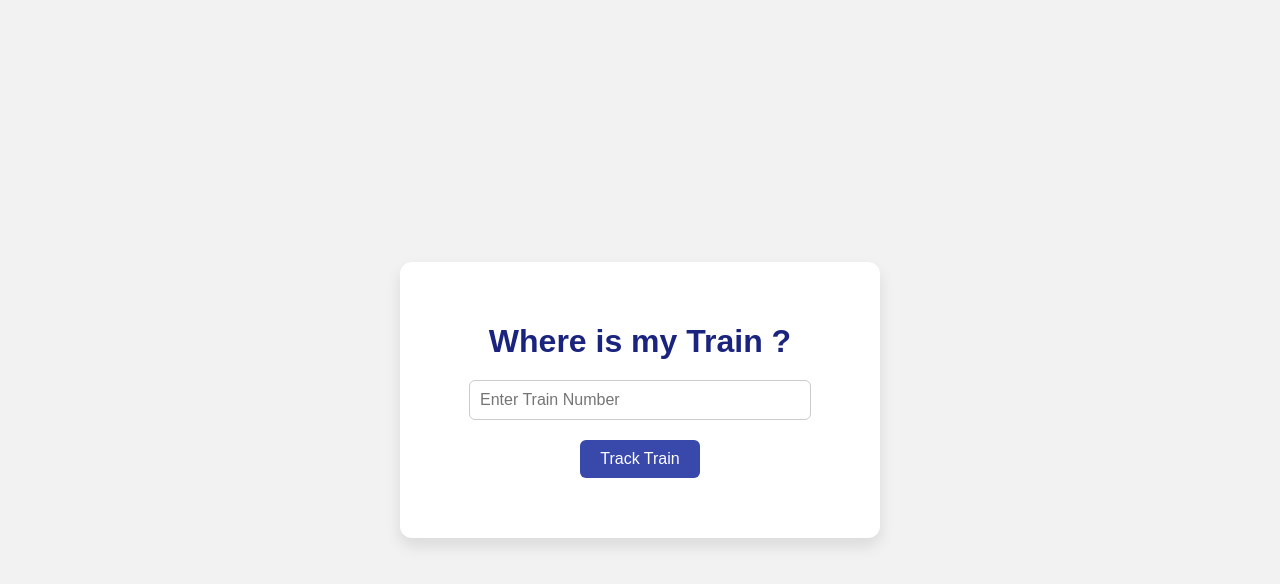
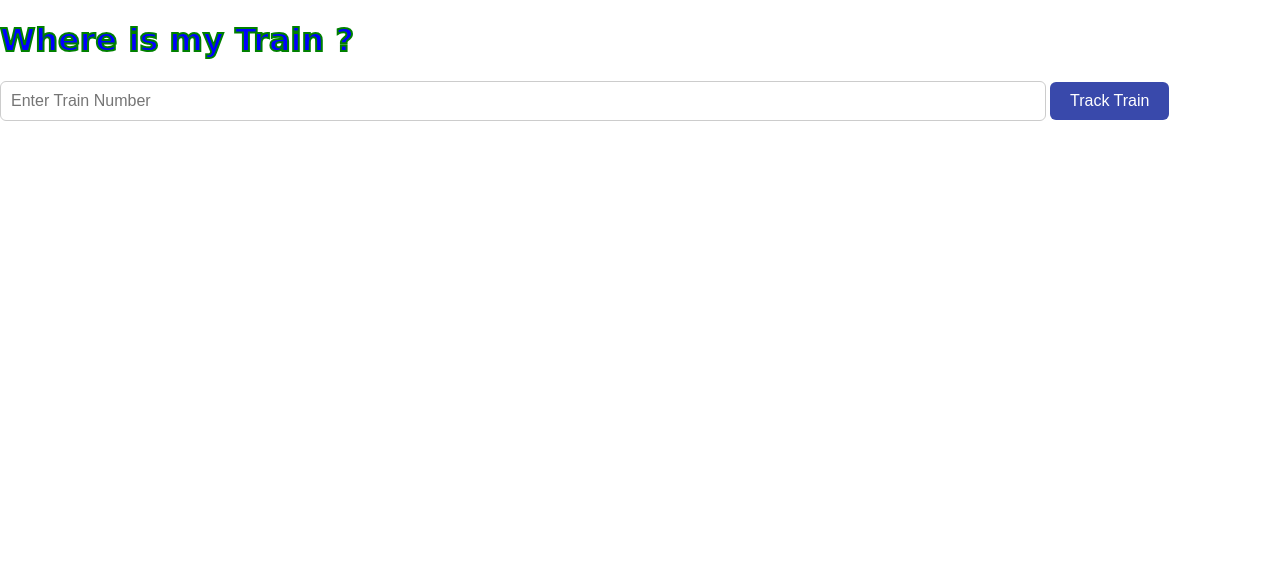
Before and after one commit to arkapratimc/train_support, a website: page public/index.html in a window 1280 px wide. Drawn offline with Linux system fonts and the light colour scheme.

Commit message:
minimal ui done, next challenge

```diff
--- a/index.js
+++ b/index.js
@@ -63,8 +63,8 @@ const server = http.createServer((req, res) => {
         serveFile('public/index.html', 'text/html', res);
     } else if (req.url === '/style.css') {
         serveFile('public/style.css', 'text/css', res);
-    } else if (req.url === '/script.js') {
-        serveFile('public/script.js', 'text/javascript', res);
+    } else if (req.url === '/code.js') {
+        serveFile('public/code.js', 'text/javascript', res);
     } else {
         res.writeHead(404, { 'Content-Type': 'text/plain' });
         res.end('404 Not Found');
--- a/public/index.html
+++ b/public/index.html
@@ -9,7 +9,7 @@
 </head>
 <body>
     <div class="container">
-    <h1>Where is my Train ?</h1>
+    <h1 class="heading">Where is my Train ?</h1>
     <form id="train-form">
       <input type="text" id="train-number" placeholder="Enter Train Number" required />
       <button type="submit">Track Train</button>
--- a/public/style.css
+++ b/public/style.css
@@ -1,14 +1,14 @@
 body {
   margin: 0;
-  font-family: Arial, sans-serif;
+  /* font-family: Arial, sans-serif;
   background: #f2f2f2;
   display: flex;
   justify-content: center;
   align-items: center;
-  height: 100vh;
+  height: 100vh; */
 }
 
-.container {
+/* .container {
   text-align: center;
   background: white;
   padding: 40px;
@@ -16,11 +16,13 @@ body {
   box-shadow: 0 8px 16px rgba(0, 0, 0, 0.1);
   width: 90%;
   max-width: 400px;
-}
+} */
 
-h1 {
-  margin-bottom: 20px;
-  color: #1a237e;
+.heading {
+  font-family: cursive;
+  color: blue;
+  -webkit-text-stroke: 2px green; /* for WebKit browsers */
+  text-stroke: 2px green; /* for other modern browsers */
 }
 
 input[type="text"] {
```
